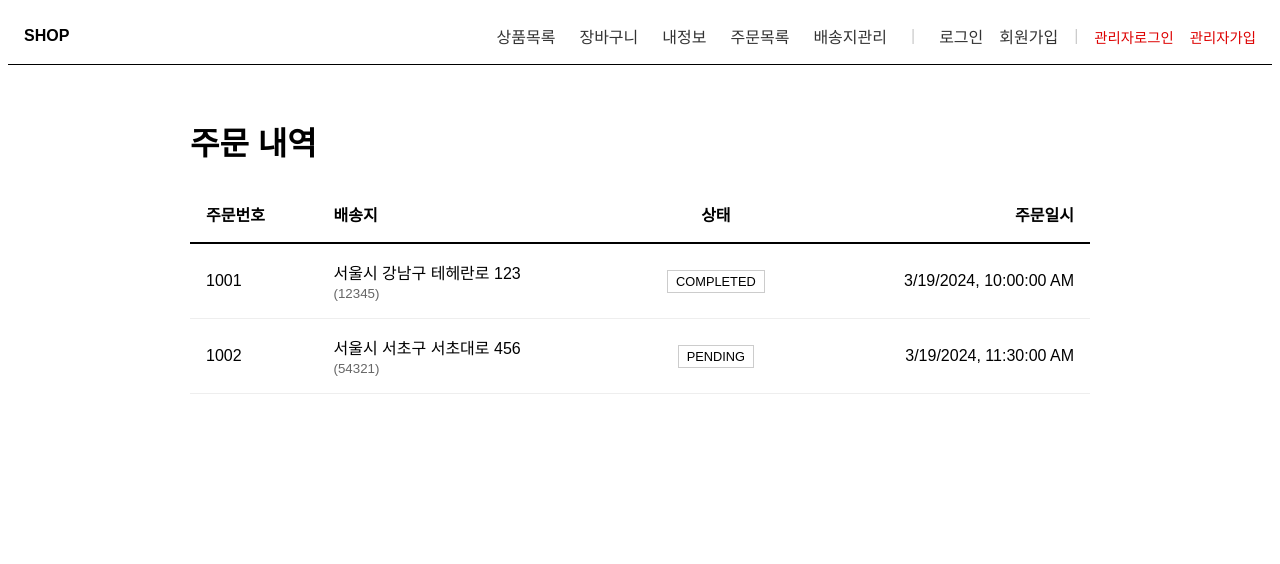
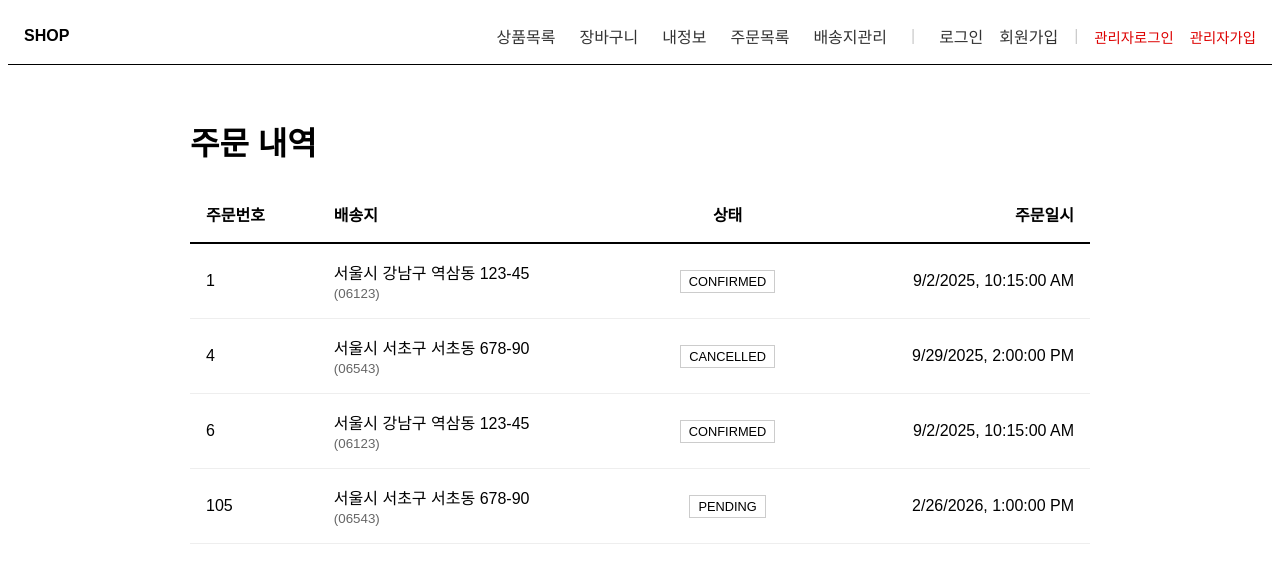
Before and after one commit to danielk0121/study-start-java17, a React (Vite) app in the folder frontapp/: page /study-start-java17/orders in a window 1280 px wide. Shown: the top 564 px of the page. Built offline with nearby package versions, Linux system fonts and the light colour scheme.

Commit message:
feat(frontapp): 각 페이지의 mock 데이터를 Flyway 샘플 데이터와 일치하도록 업데이트

```diff
--- a/frontapp/src/pages/AddressManagement.tsx
+++ b/frontapp/src/pages/AddressManagement.tsx
@@ -11,8 +11,8 @@ function AddressManagement() {
   useEffect(() => {
     // TODO: API 연동 (GET /members/{id}/addresses)
     const mockAddresses: Address[] = [
-      { id: 1, nickname: '우리집', address: '서울시 강남구 테헤란로 123', zipCode: '12345' },
-      { id: 2, nickname: '회사', address: '서울시 서초구 서초대로 456', zipCode: '54321' }
+      { id: 1, nickname: '우리집', address: '서울시 강남구 역삼동 123-45', zipCode: '06123' },
+      { id: 2, nickname: '회사', address: '서울시 서초구 서초동 678-90', zipCode: '06543' }
     ];
     setAddresses(mockAddresses);
   }, []);
--- a/frontapp/src/pages/Cart.tsx
+++ b/frontapp/src/pages/Cart.tsx
@@ -19,8 +19,9 @@ function Cart() {
   useEffect(() => {
     // TODO: API 연동 (GET /carts/me)
     const mockCartItems: CartItem[] = [
-      { productId: 1, productName: 'MacBook Pro', price: 2000000, quantity: 1, itemTotal: 2000000 },
-      { productId: 2, productName: 'iPhone 15', price: 1500000, quantity: 2, itemTotal: 3000000 }
+      { productId: 1, productName: '맥북 프로 14인치', price: 2990000, quantity: 1, itemTotal: 2990000 },
+      { productId: 3, productName: '무선 키보드', price: 89000, quantity: 2, itemTotal: 178000 },
+      { productId: 8, productName: '클린 코드', price: 33000, quantity: 1, itemTotal: 33000 }
     ];
     setCartItems(mockCartItems);
     setTotalPrice(mockCartItems.reduce((acc, item) => acc + item.itemTotal, 0));
--- a/frontapp/src/pages/Home.tsx
+++ b/frontapp/src/pages/Home.tsx
@@ -11,9 +11,21 @@ function Home() {
   useEffect(() => {
     // TODO: 백엔드 API 연동 (GET /products)
     const mockProducts: Product[] = [
-      { id: 1, name: 'MacBook Pro', price: 2000000, stock: 10, category: 'ELECTRONICS', brandName: 'Apple' },
-      { id: 2, name: 'iPhone 15', price: 1500000, stock: 20, category: 'ELECTRONICS', brandName: 'Apple' },
-      { id: 3, name: 'Galaxy S24', price: 1300000, stock: 15, category: 'ELECTRONICS', brandName: 'Samsung' }
+      { id: 1, name: '맥북 프로 14인치', price: 2990000, stock: 10, category: 'ELECTRONICS', brandName: 'Apple' },
+      { id: 2, name: '아이폰 15 Pro', price: 1550000, stock: 25, category: 'ELECTRONICS', brandName: 'Apple' },
+      { id: 3, name: '무선 키보드', price: 89000, stock: 50, category: 'ELECTRONICS', brandName: 'Logitech' },
+      { id: 4, name: '린넨 셔츠', price: 49000, stock: 100, category: 'CLOTHING', brandName: 'Uniqlo' },
+      { id: 5, name: '청바지 슬림핏', price: 79000, stock: 80, category: 'CLOTHING', brandName: 'Zara' },
+      { id: 6, name: '제주 감귤 2kg', price: 15000, stock: 200, category: 'FOOD', brandName: 'CJ' },
+      { id: 7, name: '유기농 아메리카노 원두 500g', price: 22000, stock: 150, category: 'FOOD', brandName: 'Starbucks' },
+      { id: 8, name: '클린 코드', price: 33000, stock: 60, category: 'BOOKS', brandName: 'Pearson' },
+      { id: 9, name: '자바 ORM 표준 JPA 프로그래밍', price: 38000, stock: 45, category: 'BOOKS', brandName: 'OReilly' },
+      { id: 10, name: '텀블러 500ml', price: 25000, stock: 120, category: 'ETC', brandName: 'Muji' },
+      { id: 11, name: 'Galaxy S24', price: 1150000, stock: 30, category: 'ELECTRONICS', brandName: 'Samsung' },
+      { id: 12, name: 'WH-1000XM5', price: 450000, stock: 20, category: 'ELECTRONICS', brandName: 'Sony' },
+      { id: 13, name: 'Air Max 97', price: 199000, stock: 50, category: 'CLOTHING', brandName: 'Nike' },
+      { id: 14, name: 'Designing Data-Intensive Applications', price: 45000, stock: 100, category: 'BOOKS', brandName: 'OReilly' },
+      { id: 15, name: 'LEGO Star Wars', price: 210000, stock: 5, category: 'ETC', brandName: 'LEGO' }
     ];
     setProducts(mockProducts);
   }, []);
--- a/frontapp/src/pages/OrderList.tsx
+++ b/frontapp/src/pages/OrderList.tsx
@@ -12,22 +12,40 @@ function OrderList() {
     // TODO: API 연동 (GET /orders)
     const mockOrders: Order[] = [
       {
-        id: 1001,
-        memberId: 1,
-        status: 'COMPLETED',
-        shippingAddress: '서울시 강남구 테헤란로 123',
-        shippingZipCode: '12345',
-        createdAt: '2024-03-19T10:00:00',
-        items: [{ productId: 1, quantity: 1 }]
+        id: 1,
+        memberId: 2,
+        status: 'CONFIRMED',
+        shippingAddress: '서울시 강남구 역삼동 123-45',
+        shippingZipCode: '06123',
+        createdAt: '2025-09-02T10:15:00',
+        items: [{ productId: 1, quantity: 1 }, { productId: 3, quantity: 2 }]
       },
       {
-        id: 1002,
-        memberId: 1,
+        id: 4,
+        memberId: 4,
+        status: 'CANCELLED',
+        shippingAddress: '서울시 서초구 서초동 678-90',
+        shippingZipCode: '06543',
+        createdAt: '2025-09-29T14:00:00',
+        items: [{ productId: 4, quantity: 2 }]
+      },
+      {
+        id: 6,
+        memberId: 2,
+        status: 'CONFIRMED',
+        shippingAddress: '서울시 강남구 역삼동 123-45',
+        shippingZipCode: '06123',
+        createdAt: '2025-09-02T10:15:00',
+        items: [{ productId: 3, quantity: 1 }, { productId: 8, quantity: 1 }]
+      },
+      {
+        id: 105,
+        memberId: 8,
         status: 'PENDING',
-        shippingAddress: '서울시 서초구 서초대로 456',
-        shippingZipCode: '54321',
-        createdAt: '2024-03-19T11:30:00',
-        items: [{ productId: 2, quantity: 2 }]
+        shippingAddress: '서울시 서초구 서초동 678-90',
+        shippingZipCode: '06543',
+        createdAt: '2026-02-26T13:00:00',
+        items: [{ productId: 3, quantity: 1 }]
       }
     ];
     setOrders(mockOrders);
```
